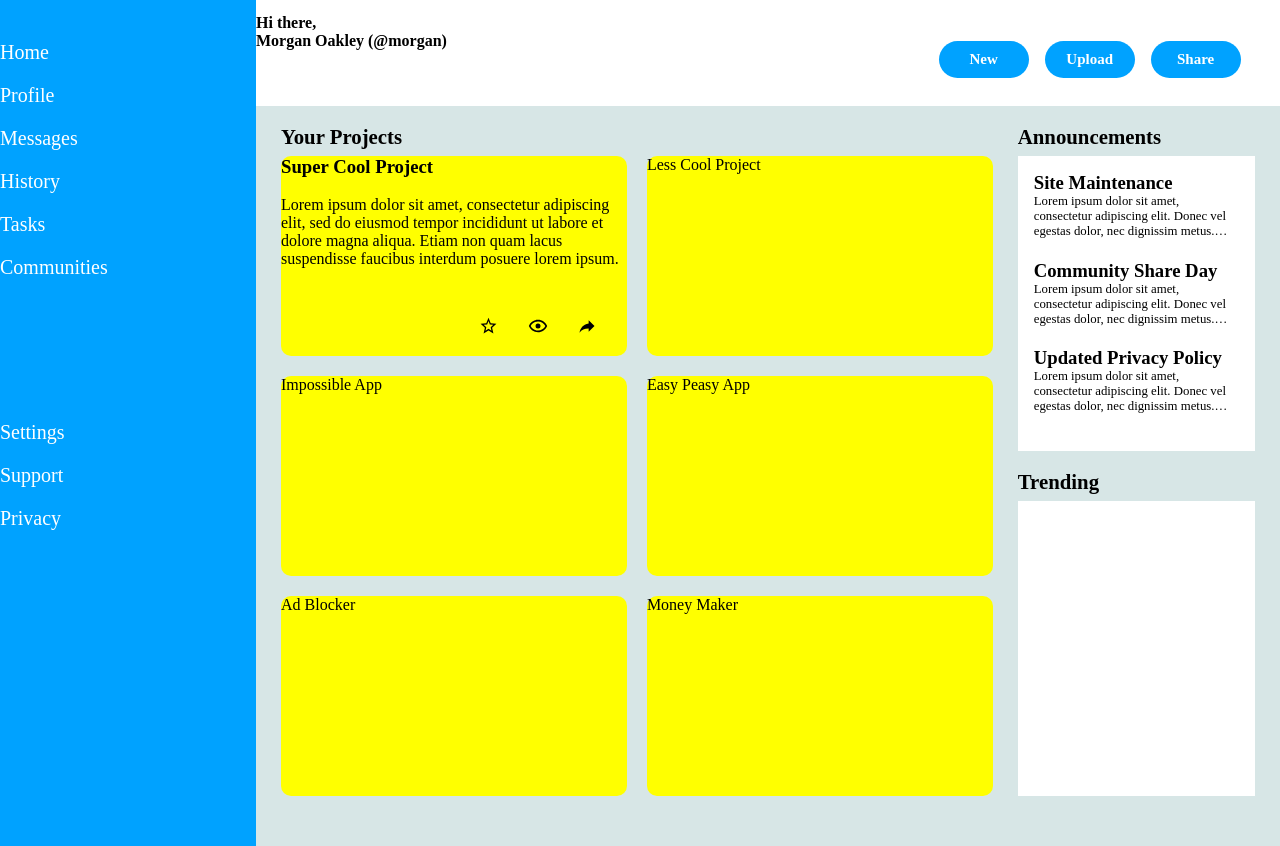
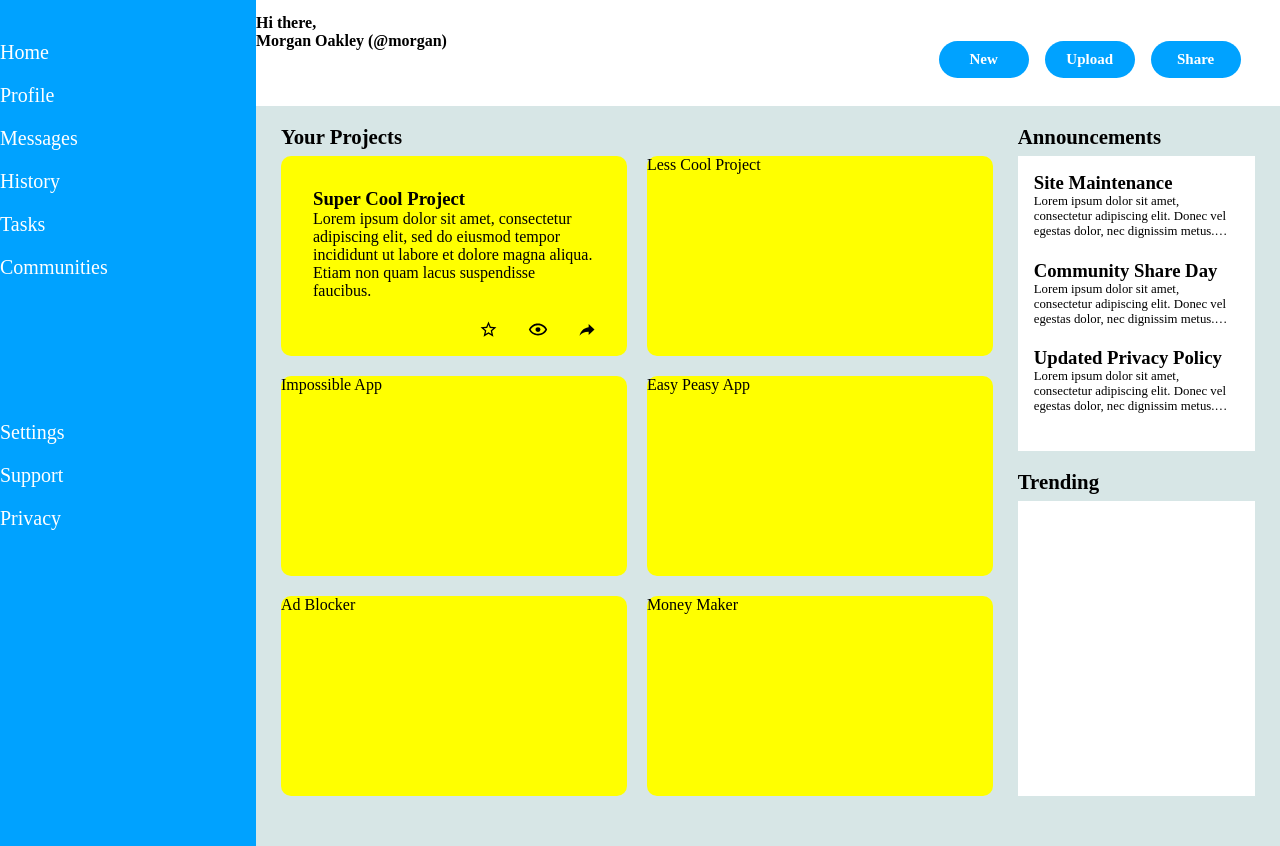
Before and after one commit to marcussleongg/admin-dashboard, a plain HTML site: page index.html in a window 1280 px wide. Shown: the part 79-925 px from the top of the page. Drawn offline with Linux system fonts and the light colour scheme.

Commit message:
Amend padding and positioning of project content

```diff
--- a/index.html
+++ b/index.html
@@ -41,7 +41,7 @@
         <div class="projects">
             <div>
                 <h3>Super Cool Project</h3>
-                <p>Lorem ipsum dolor sit amet, consectetur adipiscing elit, sed do eiusmod tempor incididunt ut labore et dolore magna aliqua. Etiam non quam lacus suspendisse faucibus interdum posuere lorem ipsum.</p>
+                <p>Lorem ipsum dolor sit amet, consectetur adipiscing elit, sed do eiusmod tempor incididunt ut labore et dolore magna aliqua. Etiam non quam lacus suspendisse faucibus.</p>
                 <img id="star" src="./images/star-outline.svg" alt="star">
                 <img id="view" src="./images/eye-outline.svg" alt="view">
                 <img id="share" src="./images/share.svg" alt="share">
--- a/style.css
+++ b/style.css
@@ -128,13 +128,14 @@ body {
 }
 
 .projects div h3 {
-    padding: 0;
+    padding: 2rem 2rem 0 2rem;
     margin: 0;
     grid-area: 1 / 1 / 2 / 5;
+    align-self: end;
 }
 
 .projects div p {
-    padding: 0;
+    padding: 0 2rem 0 2rem;
     margin: 0;
     grid-area: 2 / 1 / 3 / 5;
 }
```
